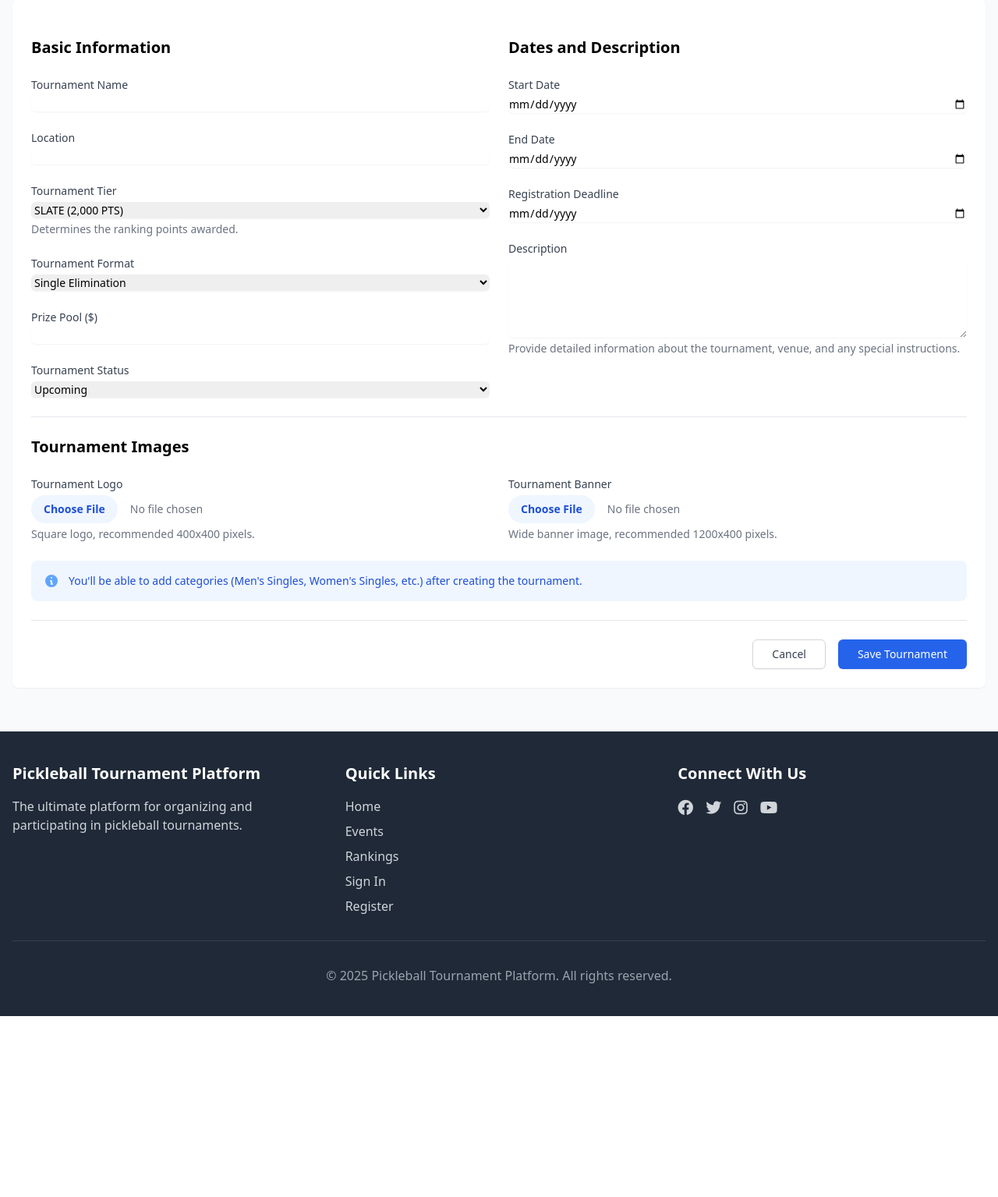
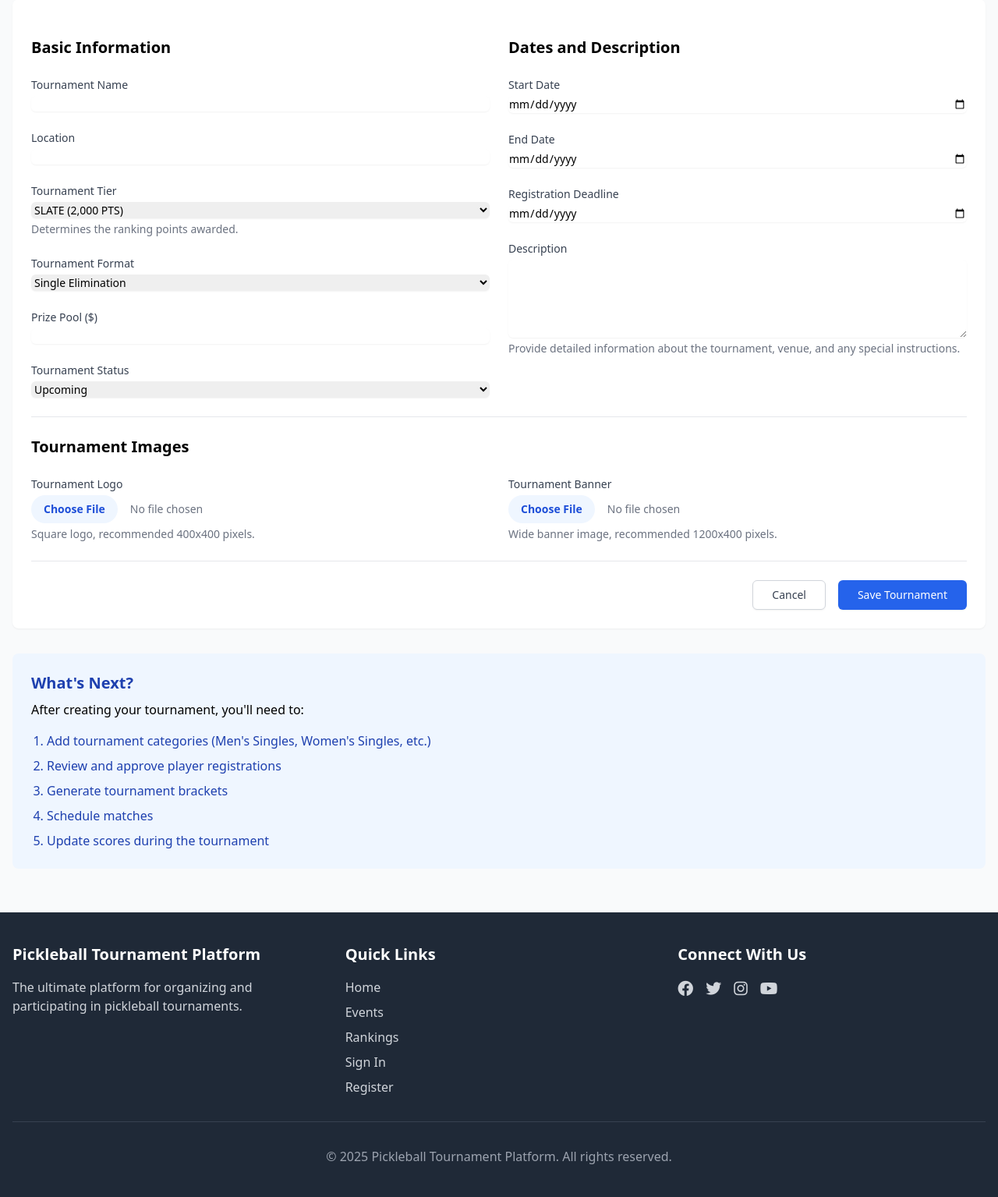
Before and after one commit to bryanooitatmun/pickleball-tournament-platform, a Flask app: template app/templates/organizer/create_tournament.html in a window 1280 px wide. Shown: the part 218-1753 px from the top of the page at 78% size. Before the commit the page ends 1521 px from the top, so only its background shows below. Run offline with Flask 3, Linux system fonts and the light colour scheme; the template is opened without the code that fills it: values that come from a table or form of the project are taken from there, others are empty; some libraries are stand-ins or nearby versions.

Commit message:
Revert "Merge branch 'main' of https://github.com/bryanooitatmun/pickleball-tournament-platform"
This reverts commit 5896617780ccf8c24ef700e0fcc5a0f846777680, reversing
changes made to 7c265c5c542f7f8d692b08b0eb208615c134a098.

```diff
--- a/app/templates/organizer/create_tournament.html
+++ b/app/templates/organizer/create_tournament.html
@@ -163,22 +163,6 @@
             </div>
         </div>
 
-        <!-- Note about categories -->
-        <div class="bg-blue-50 p-4 rounded-lg">
-            <div class="flex">
-                <div class="flex-shrink-0">
-                    <svg class="h-5 w-5 text-blue-400" xmlns="http://www.w3.org/2000/svg" viewBox="0 0 20 20" fill="currentColor" aria-hidden="true">
-                        <path fill-rule="evenodd" d="M18 10a8 8 0 11-16 0 8 8 0 0116 0zm-7-4a1 1 0 11-2 0 1 1 0 012 0zM9 9a1 1 0 000 2v3a1 1 0 001 1h1a1 1 0 100-2v-3a1 1 0 00-1-1H9z" clip-rule="evenodd" />
-                    </svg>
-                </div>
-                <div class="ml-3 flex-1 md:flex md:justify-between">
-                    <p class="text-sm text-blue-700">
-                        You'll be able to add categories (Men's Singles, Women's Singles, etc.) after creating the tournament.
-                    </p>
-                </div>
-            </div>
-        </div>
-
         <!-- Form buttons -->
         <div class="flex justify-end space-x-4 pt-6 border-t border-gray-200">
             <a href="{{ url_for('organizer.dashboard') }}" class="px-6 py-2 border border-gray-300 shadow-sm text-sm font-medium rounded-md text-gray-700 bg-white hover:bg-gray-50 focus:outline-none focus:ring-2 focus:ring-offset-2 focus:ring-blue-500">
@@ -188,4 +172,64 @@
         </div>
     </form>
 </div>
+
+<div class="bg-blue-50 rounded-lg p-6 mb-8">
+    <h2 class="text-xl font-bold text-blue-800 mb-2">What's Next?</h2>
+    <p class="mb-4">After creating your tournament, you'll need to:</p>
+    <ol class="list-decimal pl-5 space-y-2 text-blue-800">
+        <li>Add tournament categories (Men's Singles, Women's Singles, etc.)</li>
+        <li>Review and approve player registrations</li>
+        <li>Generate tournament brackets</li>
+        <li>Schedule matches</li>
+        <li>Update scores during the tournament</li>
+    </ol>
+</div>
 {% endblock %}
+
+{% block scripts %}
+<script>
+    document.addEventListener('DOMContentLoaded', function() {
+        // Calculate registration deadline based on start date
+        const startDateField = document.getElementById('start_date');
+        const regDeadlineField = document.getElementById('registration_deadline');
+
+        if (startDateField && regDeadlineField) {
+            startDateField.addEventListener('change', function() {
+                if (this.value) {
+                    // Set registration deadline to 7 days before start date by default
+                    const startDate = new Date(this.value);
+                    const regDeadline = new Date(startDate);
+                    regDeadline.setDate(startDate.getDate() - 7);
+
+                    // Format the date as YYYY-MM-DD for the input field
+                    const year = regDeadline.getFullYear();
+                    const month = String(regDeadline.getMonth() + 1).padStart(2, '0');
+                    const day = String(regDeadline.getDate()).padStart(2, '0');
+
+                    regDeadlineField.value = `${year}-${month}-${day}`;
+                }
+            });
+        }
+
+        // Set end date to start date + 3 days by default
+        const endDateField = document.getElementById('end_date');
+
+        if (startDateField && endDateField) {
+            startDateField.addEventListener('change', function() {
+                if (this.value) {
+                    const startDate = new Date(this.value);
+                    const endDate = new Date(startDate);
+                    endDate.setDate(startDate.getDate() + 3);
+
+                    // Format the date as YYYY-MM-DD for the input field
+                    const year = endDate.getFullYear();
+                    const month = String(endDate.getMonth() + 1).padStart(2, '0');
+                    const day = String(endDate.getDate()).padStart(2, '0');
+
+                    endDateField.value = `${year}-${month}-${day}`;
+                }
+            });
+        }
+    });
+</script>
+{% endblock %}
```
